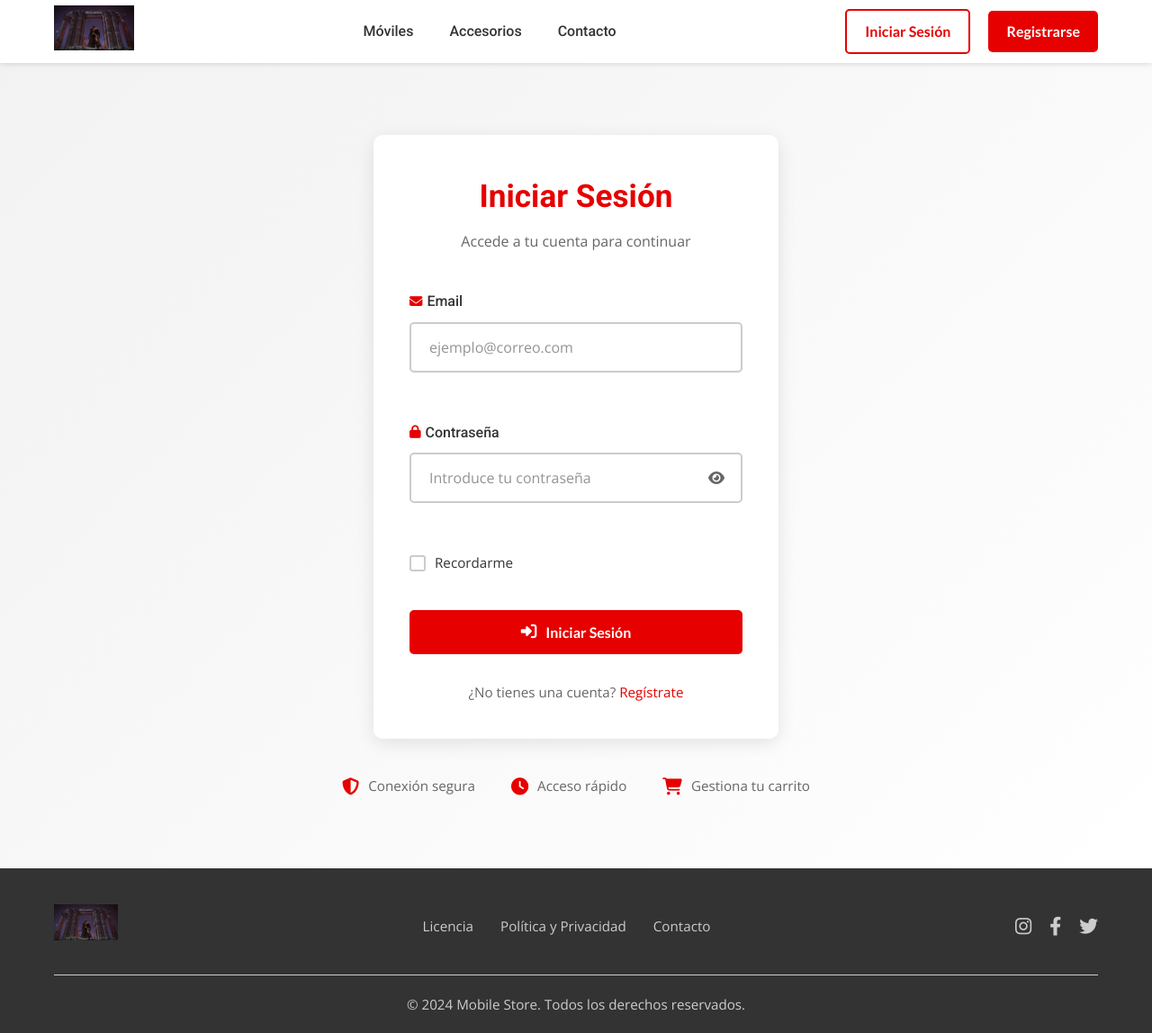
After one commit to CruzAntonioDIWWEB/TFG_mobileStore, a PHP site: template Views/user/login.php in a window 1280 px wide. The commit adds this page. Shown: the whole page at 90% size. Run offline with PHP 8.4, Linux system fonts and the light colour scheme; the template is opened without the code that fills it, so the values that code supplies are empty; some libraries are stand-ins or nearby versions.

Commit message:
Login form

```diff
--- /dev/null
+++ b/Views/user/login.php
@@ -0,0 +1,100 @@
+<?php
+// Get messages for display
+$messages = $messages ?? [];
+?>
+
+<!-- Messages Display -->
+<?php if (!empty($messages['success'])): ?>
+    <div class="alert alert-success">
+        <i class="fas fa-check-circle"></i>
+        <?php echo htmlspecialchars($messages['success']); ?>
+    </div>
+<?php endif; ?>
+
+<?php if (!empty($messages['error'])): ?>
+    <div class="alert alert-error">
+        <i class="fas fa-exclamation-triangle"></i>
+        <?php echo htmlspecialchars($messages['error']); ?>
+    </div>
+<?php endif; ?>
+
+<!-- Login Form Section -->
+<section class="auth-section">
+    <div class="auth-container">
+        <div class="auth-card">
+            <!-- Form Header -->
+            <div class="auth-header">
+                <h1 class="auth-title">Iniciar Sesión</h1>
+                <p class="auth-subtitle">Accede a tu cuenta para continuar</p>
+            </div>
+
+            <!-- Login Form -->
+            <form class="auth-form" method="POST" action="<?php echo BASE_URL; ?>index.php?controller=user&action=processLogin">
+                <div class="form-group">
+                    <label class="form-label" for="email">
+                        <i class="fas fa-envelope"></i>
+                        Email
+                    </label>
+                    <input type="email" id="email" name="email" class="form-input" placeholder="ejemplo@correo.com" required>
+                    <span class="form-error" id="email-error"></span>
+                </div>
+
+                <div class="form-group">
+                    <label class="form-label" for="password">
+                        <i class="fas fa-lock"></i>
+                        Contraseña
+                    </label>
+                    <div class="password-wrapper">
+                        <input type="password" id="password" name="password" class="form-input" placeholder="Introduce tu contraseña" required>
+                        <button type="button" class="password-toggle" onclick="togglePassword('password')">
+                            <i class="fas fa-eye" id="password-toggle-icon"></i>
+                        </button>
+                    </div>
+                    <span class="form-error" id="password-error"></span>
+                </div>
+
+                <!-- Remember Me Checkbox -->
+                <div class="form-group">
+                    <div class="checkbox-wrapper">
+                        <input type="checkbox" id="remember" name="remember" class="form-checkbox">
+                        <label for="remember" class="checkbox-label">
+                            <span class="checkbox-custom"></span>
+                            Recordarme
+                        </label>
+                    </div>
+                </div>
+
+                <button type="submit" class="auth-submit-btn">
+                    <i class="fas fa-sign-in-alt"></i>
+                    Iniciar Sesión
+                </button>
+            </form>
+
+            <!-- Auth Footer -->
+            <div class="auth-footer">
+                <p class="auth-link-text">
+                    ¿No tienes una cuenta?
+                    <a href="<?php echo BASE_URL; ?>index.php?controller=user&action=register" class="auth-link">Regístrate</a>
+                </p>
+            </div>
+        </div>
+
+        <!-- Additional Info -->
+        <div class="auth-info">
+            <div class="info-item">
+                <i class="fas fa-shield-alt"></i>
+                <span>Conexión segura</span>
+            </div>
+            <div class="info-item">
+                <i class="fas fa-clock"></i>
+                <span>Acceso rápido</span>
+            </div>
+            <div class="info-item">
+                <i class="fas fa-shopping-cart"></i>
+                <span>Gestiona tu carrito</span>
+            </div>
+        </div>
+    </div>
+</section>
+
+<script src="<?php echo ASSETS_URL; ?>js/authValidation.js"></script>
--- a/assets/css/main.css
+++ b/assets/css/main.css
@@ -2785,6 +2785,82 @@ img {
   }
 }
 
+/* Checkbox Styles */
+.checkbox-wrapper {
+  display: flex;
+  align-items: center;
+  gap: 10px;
+}
+.checkbox-wrapper .form-checkbox {
+  display: none;
+}
+.checkbox-wrapper .checkbox-label {
+  display: flex;
+  align-items: center;
+  gap: 10px;
+  cursor: pointer;
+  font-family: "Open Sans", sans-serif;
+  font-size: 0.95rem;
+  color: #333333;
+  transition: color 0.2s ease;
+}
+.checkbox-wrapper .checkbox-label:hover {
+  color: #E60000;
+}
+@media (max-width: 480px) {
+  .checkbox-wrapper .checkbox-label {
+    font-size: 0.9rem;
+  }
+}
+.checkbox-wrapper .checkbox-custom {
+  width: 18px;
+  height: 18px;
+  border: 2px solid #CCCCCC;
+  border-radius: 3px;
+  background-color: #FFFFFF;
+  position: relative;
+  transition: all 0.2s ease;
+  flex-shrink: 0;
+}
+.checkbox-wrapper .checkbox-custom::after {
+  content: "";
+  position: absolute;
+  top: 2px;
+  left: 5px;
+  width: 4px;
+  height: 8px;
+  border: solid #FFFFFF;
+  border-width: 0 2px 2px 0;
+  transform: rotate(45deg);
+  opacity: 0;
+  transition: opacity 0.2s ease;
+}
+@media (max-width: 480px) {
+  .checkbox-wrapper .checkbox-custom {
+    width: 16px;
+    height: 16px;
+  }
+  .checkbox-wrapper .checkbox-custom::after {
+    top: 1px;
+    left: 4px;
+    width: 3px;
+    height: 7px;
+  }
+}
+.checkbox-wrapper .form-checkbox:checked + .checkbox-label .checkbox-custom {
+  background-color: #E60000;
+  border-color: #E60000;
+}
+.checkbox-wrapper .form-checkbox:checked + .checkbox-label .checkbox-custom::after {
+  opacity: 1;
+}
+.checkbox-wrapper .form-checkbox:focus + .checkbox-label .checkbox-custom {
+  box-shadow: 0 0 0 3px rgba(230, 0, 0, 0.2);
+}
+.checkbox-wrapper .checkbox-label:hover .checkbox-custom {
+  border-color: #E60000;
+}
+
 /* =================================== */
 /* Registration Success Page Styles    */
 /* =================================== */
--- a/assets/sass_styles/components/_user_forms.scss
+++ b/assets/sass_styles/components/_user_forms.scss
@@ -364,3 +364,90 @@
         max-width: none;
     }
 }
+
+/* Checkbox Styles */
+.checkbox-wrapper {
+    display: flex;
+    align-items: center;
+    gap: map-get(v.$spacing, sm);
+
+    .form-checkbox {
+        display: none; // Hide default checkbox
+    }
+
+    .checkbox-label {
+        display: flex;
+        align-items: center;
+        gap: map-get(v.$spacing, sm);
+        cursor: pointer;
+        font-family: map-get(v.$fonts, secondary);
+        font-size: map-get(v.$font-sizes, small);
+        color: map-get(v.$colors, dark-gray);
+        transition: color map-get(v.$transitions, fast);
+
+        &:hover {
+            color: map-get(v.$colors, primary-red);
+        }
+
+        @include breakpoint(mobile) {
+            font-size: map-get(v.$font-sizes, xs);
+        }
+    }
+
+    .checkbox-custom {
+        width: 18px;
+        height: 18px;
+        border: 2px solid map-get(v.$colors, light-gray);
+        border-radius: 3px;
+        background-color: map-get(v.$colors, white);
+        position: relative;
+        transition: all map-get(v.$transitions, fast);
+        flex-shrink: 0;
+
+        &::after {
+            content: '';
+            position: absolute;
+            top: 2px;
+            left: 5px;
+            width: 4px;
+            height: 8px;
+            border: solid map-get(v.$colors, white);
+            border-width: 0 2px 2px 0;
+            transform: rotate(45deg);
+            opacity: 0;
+            transition: opacity map-get(v.$transitions, fast);
+        }
+
+        @include breakpoint(mobile) {
+            width: 16px;
+            height: 16px;
+
+            &::after {
+                top: 1px;
+                left: 4px;
+                width: 3px;
+                height: 7px;
+            }
+        }
+    }
+
+    // When checkbox is checked
+    .form-checkbox:checked + .checkbox-label .checkbox-custom {
+        background-color: map-get(v.$colors, primary-red);
+        border-color: map-get(v.$colors, primary-red);
+
+        &::after {
+            opacity: 1;
+        }
+    }
+
+    // Focus styles
+    .form-checkbox:focus + .checkbox-label .checkbox-custom {
+        box-shadow: map-get(v.$shadows, focus-red);
+    }
+
+    // Hover styles
+    .checkbox-label:hover .checkbox-custom {
+        border-color: map-get(v.$colors, primary-red);
+    }
+}
```
Also changed, not shown: 1 other file.
